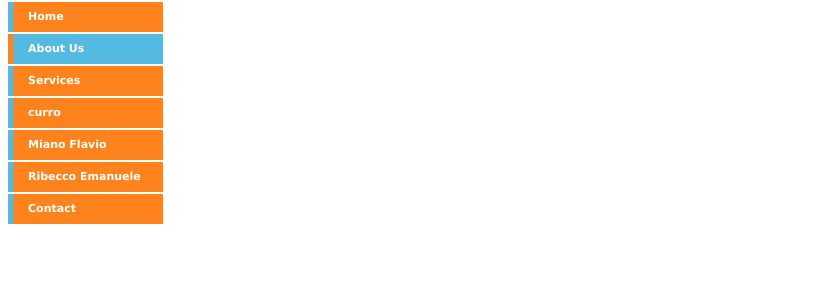
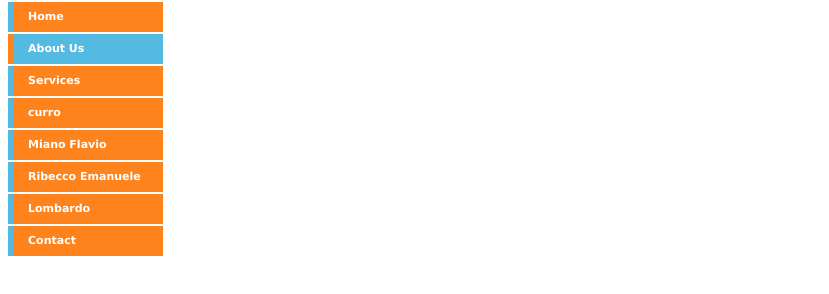
Before and after one commit to giuseppecurro/5G_al_ristorante, a plain HTML site: page index.html in a window 1280 px wide. Shown: the part 78-372 px from the top of the page, without its empty margins (0-829 px from the left). Drawn offline with Linux system fonts and the light colour scheme.

Commit message:
Update index.html
Ho inserito l'opzione nel menu

```diff
--- a/index.html
+++ b/index.html
@@ -49,6 +49,7 @@ ul#menu li.active, ul#menu li:hover {
     <li><a href="curro.html">curro</a></li>
     <li><a href="miano.html">Miano Flavio</a></li>
     <li><a href="EmanueleRibecco.html">Ribecco Emanuele</a></li>
+    <li><a href="Lombardo.html">Lombardo</a></li>
     <li><a href="#">Contact</a></li>
 </ul>
 
```
